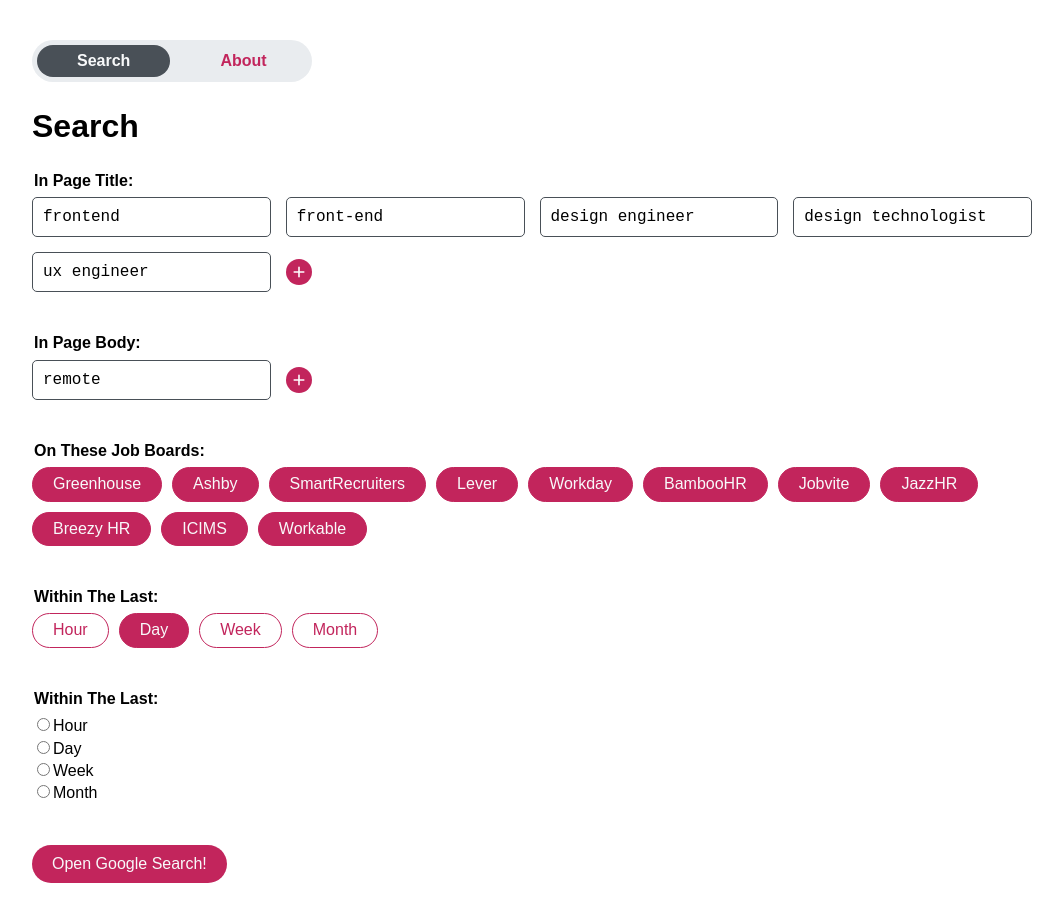
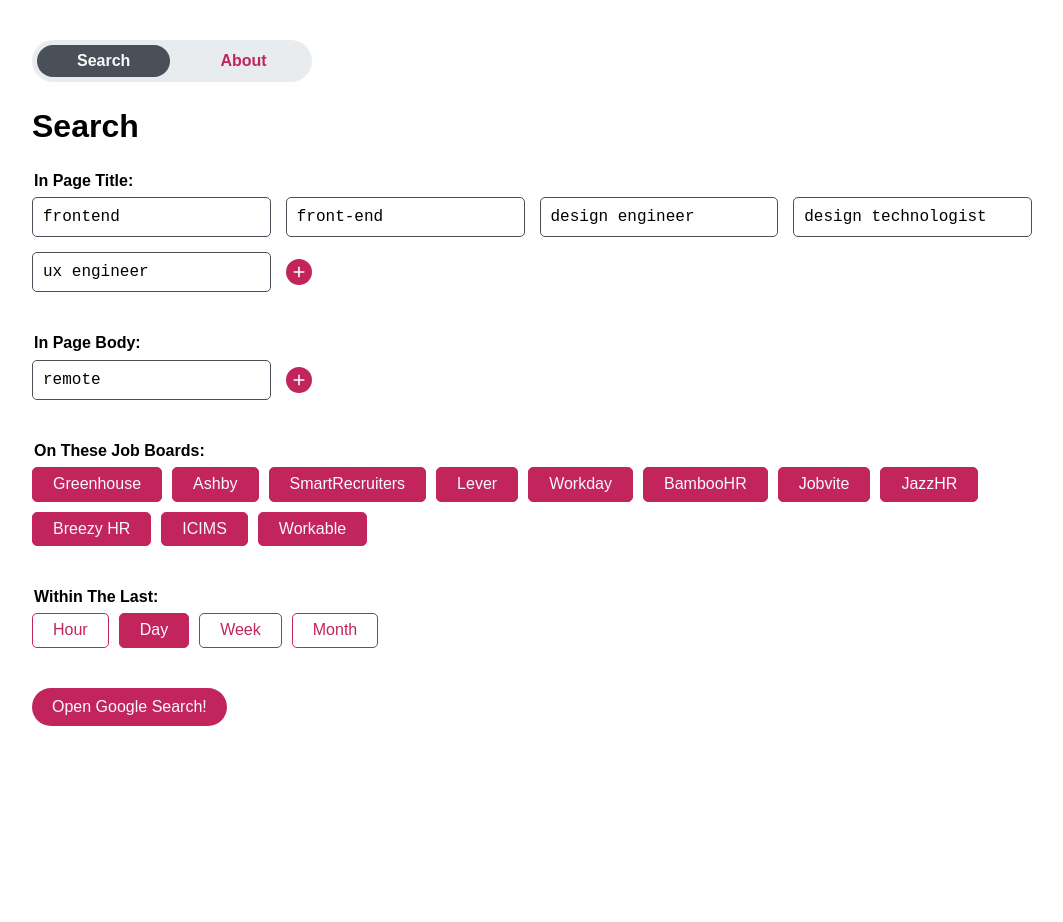
Before and after one commit to lonekorean/job-googler, a React (Vite) app: page / in a window 1280 px wide. Shown: the whole page, without its empty margins (108-1171 px from the left). After the commit the page ends 800 px from the top, so only its background shows below. Built offline with nearby package versions, Linux system fonts and the light colour scheme.

Commit message:
refactor for shared multi/single options input

```diff
--- a/src/inputs/Options.tsx
+++ b/src/inputs/Options.tsx
@@ -5,18 +5,35 @@
   title: string;
   options: Option[];
   setOptions: (options: Option[]) => void;
+  allowMultiple: boolean;
 };
 
-export default function Options({ title, options, setOptions }: OptionsProps) {
+export default function Options({ title, options, setOptions, allowMultiple }: OptionsProps) {
   function handleChange(id: string, selected: boolean) {
-    const newOptions = options.map((option) => (option.id === id ? { ...option, selected } : option));
+    let newOptions: Option[];
+    if (allowMultiple) {
+      // toggle current option only
+      newOptions = options.map((option) => (option.id === id ? { ...option, selected } : option));
+    } else {
+      // always select current option, unselect others
+      newOptions = options.map((option) => ({ ...option, selected: option.id === id }));
+    }
     setOptions(newOptions);
   }
 
-  const fields = options.map(({ id, name, selected }) => {
+  const inputType = allowMultiple ? 'checkbox' : 'radio';
+  const inputName = title.toLowerCase().replaceAll(/[^a-z]/g, '-');
+  const fields = options.map(({ id, name, value, selected }) => {
     return (
       <div key={id} className="Options__field">
-        <input type="checkbox" id={id} checked={selected} onChange={() => handleChange(id, !selected)} />
+        <input
+          type={inputType}
+          name={inputName}
+          id={id}
+          value={value}
+          checked={selected}
+          onChange={(e) => handleChange(id, e.target.checked)}
+        />
         <label htmlFor={id}>{name}</label>
       </div>
     );
--- a/src/pages/Search.tsx
+++ b/src/pages/Search.tsx
@@ -31,28 +31,8 @@
       <form className="Search__form">
         <TermsInput title="In Page Title" terms={titleTerms} setTerms={setTitleTerms} />
         <TermsInput title="In Page Body" terms={bodyTerms} setTerms={setBodyTerms} />
-        <OptionsInput title="On These Job Boards" options={jobBoards} setOptions={setJobBoards} />
-        <OptionsInput title="Within The Last" options={timeRanges} setOptions={setTimeRanges} />
-
-        <fieldset>
-          <legend>Within The Last:</legend>
-          <div className="Search__field-pair">
-            <input type="radio" id="within-hour" name="within" value="h" />
-            <label htmlFor="within-hour">Hour</label>
-          </div>
-          <div className="Search__field-pair">
-            <input type="radio" id="within-day" name="within" value="d" />
-            <label htmlFor="within-day">Day</label>
-          </div>
-          <div className="Search__field-pair">
-            <input type="radio" id="within-week" name="within" value="w" />
-            <label htmlFor="within-week">Week</label>
-          </div>
-          <div className="Search__field-pair">
-            <input type="radio" id="within-month" name="within" value="m" />
-            <label htmlFor="within-month">Month</label>
-          </div>
-        </fieldset>
+        <OptionsInput title="On These Job Boards" options={jobBoards} setOptions={setJobBoards} allowMultiple={true} />
+        <OptionsInput title="Within The Last" options={timeRanges} setOptions={setTimeRanges} allowMultiple={false} />
 
         <button type="submit" className="Search__submit">Open Google Search!</button>
       </form>
--- a/src/styles/inputs/Options.css
+++ b/src/styles/inputs/Options.css
@@ -17,7 +17,7 @@
     padding: 5px 20px;
     color: var(--color-primary);
     border: 1px solid var(--color-primary);
-    border-radius: calc(infinity * 1px);
+    border-radius: 5px;
     cursor: pointer;
   }
 
```
